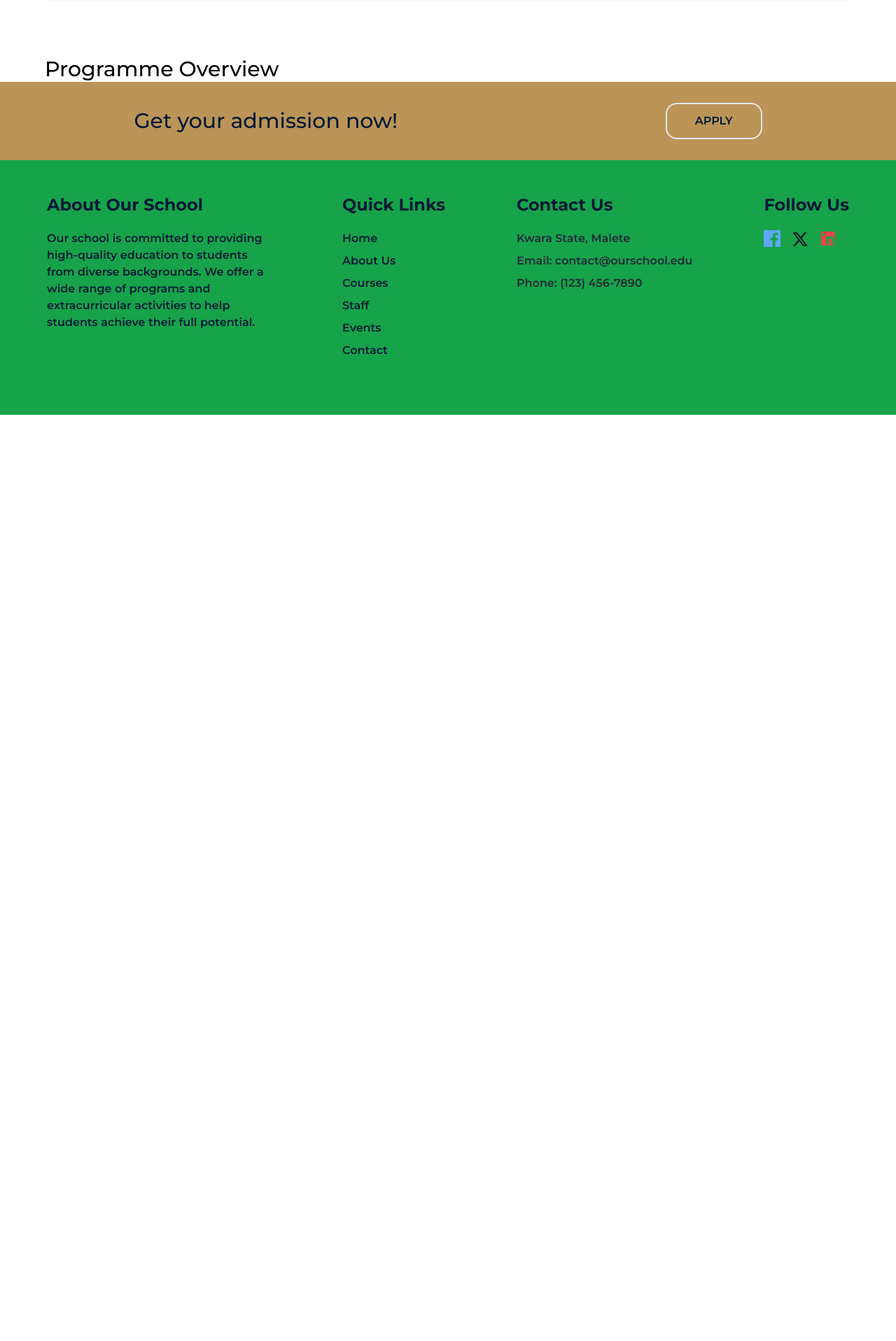
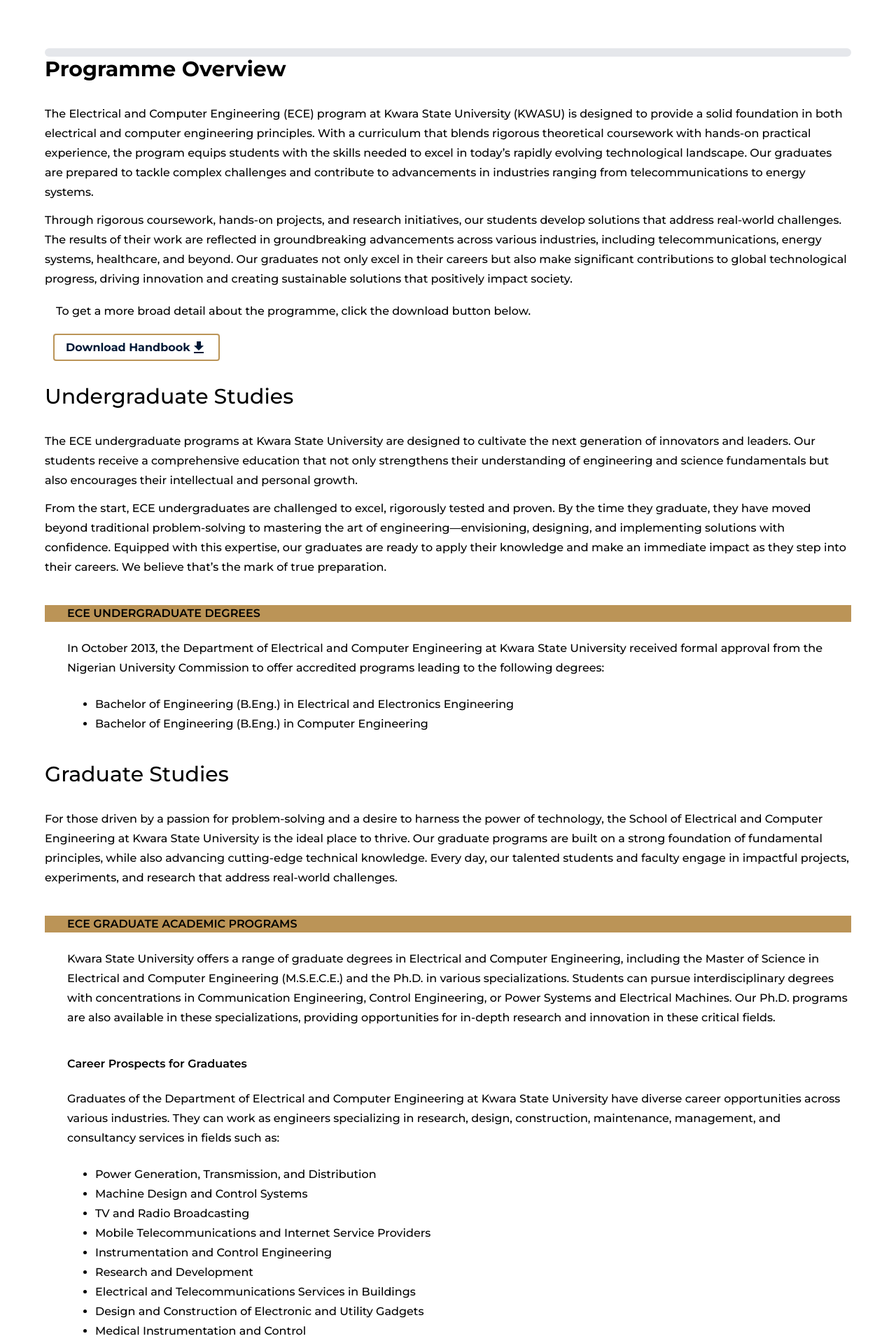
Before and after one commit to vikkyava/final-year-project, a React (Create React App) app: page /about in a window 1280 px wide. Shown: the part 880-2797 px from the top of the page at 70% size. Before the commit the page ends 1473 px from the top, so only its background shows below. Built offline with nearby package versions, Linux system fonts and the light colour scheme.

Commit message:
updated code

```diff
--- /dev/null
+++ b/src/components/DownloadButton.jsx
@@ -0,0 +1,19 @@
+import React from 'react';
+import FileDownloadIcon from '@mui/icons-material/FileDownload';
+
+const DownloadButton = ({ fileUrl, fileName }) => {
+  return (
+    <div className=" mx-3 mt-7">
+      <a
+        href={fileUrl}
+        download={fileName}
+        className="border-2 border-[#bb9457] text-dark-gray font-bold py-2 px-4 rounded hover:underline"
+      >
+        Download Handbook
+        <FileDownloadIcon />
+      </a>
+    </div>
+  );
+};
+
+export default DownloadButton;
--- a/src/pages/About.jsx
+++ b/src/pages/About.jsx
@@ -1,13 +1,11 @@
+import DownloadButton from "../components/DownloadButton";
+
 function AboutPage() {
   return (
     <div className="max-w-6xl mx-auto">
-        <h1 className="text-3xl text-dark-gray mb-10">Welcome from the Chair</h1>
+      <h1 className="text-3xl text-dark-gray mb-10">Welcome from the Chair</h1>
       <div className="flex gap-8">
-        <img
-        src="/assets/staff_img_1.jpg"
-        alt="HOD"
-        className="w-1/4"
-        />
+        <img src="/assets/staff_img_1.jpg" alt="HOD" className="w-1/4" />
         <p className="leading-8">
           Welcome to the Department of Electrical and Computer Engineering at
           Kwara State University (KWASU), Malete. We are dedicated to providing
@@ -26,11 +24,135 @@
           prospective student, an alumnus, or a visitor, we invite you to
           explore our programs and discover how our department can help you
           achieve your academic and professional goals. Thank you for your
-          interest, and we look forward to welcoming you to our community
+          interest, and we look forward to welcoming you to our community.
+          <br />
+          <b>
+            Abdulwaheed Musa, PhD
+            <br /> Head, Department of Electrical and Computer Engineering{" "}
+            <br />
+            Kwara State University, Malete
+          </b>
         </p>
       </div>
-      <div className="my-20 h-3 bg-gray-100 rounded-2xl"></div>
-      <h2 className="text-3xl">Programme Overview</h2>
+      <div className="mt-20 h-3 bg-gray-200 rounded-2xl"></div>
+      <h2 className="text-3xl font-bold">Programme Overview</h2>
+      <p className="mt-8 leading-7">
+        The Electrical and Computer Engineering (ECE) program at Kwara State
+        University (KWASU) is designed to provide a solid foundation in both
+        electrical and computer engineering principles. With a curriculum that
+        blends rigorous theoretical coursework with hands-on practical
+        experience, the program equips students with the skills needed to excel
+        in today’s rapidly evolving technological landscape. Our graduates are
+        prepared to tackle complex challenges and contribute to advancements in
+        industries ranging from telecommunications to energy systems.
+      </p>
+      <p className="mt-3 leading-7">
+        Through rigorous coursework, hands-on projects, and research
+        initiatives, our students develop solutions that address real-world
+        challenges. The results of their work are reflected in groundbreaking
+        advancements across various industries, including telecommunications,
+        energy systems, healthcare, and beyond. Our graduates not only excel in
+        their careers but also make significant contributions to global
+        technological progress, driving innovation and creating sustainable
+        solutions that positively impact society.
+      </p>
+      <p className="mt-5 pl-4">
+        To get a more broad detail about the programme, click the download
+        button below.
+      </p>
+      <DownloadButton
+        fileUrl="/assets/downloads/ECE_HANDBOOK_(2023).docx"
+        fileName="ECE_HANDBOOK_(2023).docx"
+      />
+      <h2 className="text-3xl mt-10">Undergraduate Studies</h2>
+      <p className="mt-8 leading-7">
+        The ECE undergraduate programs at Kwara State University are designed to
+        cultivate the next generation of innovators and leaders. Our students
+        receive a comprehensive education that not only strengthens their
+        understanding of engineering and science fundamentals but also
+        encourages their intellectual and personal growth.
+      </p>
+      <p className="mt-3 leading-7">
+        From the start, ECE undergraduates are challenged to excel, rigorously
+        tested and proven. By the time they graduate, they have moved beyond
+        traditional problem-solving to mastering the art of
+        engineering—envisioning, designing, and implementing solutions with
+        confidence. Equipped with this expertise, our graduates are ready to
+        apply their knowledge and make an immediate impact as they step into
+        their careers. We believe that’s the mark of true preparation.
+      </p>
+      <h2 className="font-semibold mt-10 pl-8 bg-[#bb9457]">
+        ECE UNDERGRADUATE DEGREES
+      </h2>
+      <div className="mt-6 pl-8">
+        <p className="mt-6 leading-7">
+          In October 2013, the Department of Electrical and Computer Engineering
+          at Kwara State University received formal approval from the Nigerian
+          University Commission to offer accredited programs leading to the
+          following degrees:
+        </p>
+        <ul className="list-disc ml-10 mt-6 leading-7">
+          <li>
+            Bachelor of Engineering (B.Eng.) in Electrical and Electronics
+            Engineering
+          </li>
+          <li>Bachelor of Engineering (B.Eng.) in Computer Engineering</li>
+        </ul>
+      </div>
+      <h2 className="text-3xl mt-10">Graduate Studies</h2>
+      <p className="mt-8 leading-7">
+        For those driven by a passion for problem-solving and a desire to
+        harness the power of technology, the School of Electrical and Computer
+        Engineering at Kwara State University is the ideal place to thrive. Our
+        graduate programs are built on a strong foundation of fundamental
+        principles, while also advancing cutting-edge technical knowledge. Every
+        day, our talented students and faculty engage in impactful projects,
+        experiments, and research that address real-world challenges.
+      </p>
+      <h2 className="font-semibold mt-10 pl-8 bg-[#bb9457]">
+        ECE GRADUATE ACADEMIC PROGRAMS
+      </h2>
+      <div className="mt-6 pl-8">
+        <p className="mt-6 leading-7">
+          Kwara State University offers a range of graduate degrees in
+          Electrical and Computer Engineering, including the Master of Science
+          in Electrical and Computer Engineering (M.S.E.C.E.) and the Ph.D. in
+          various specializations. Students can pursue interdisciplinary degrees
+          with concentrations in Communication Engineering, Control Engineering,
+          or Power Systems and Electrical Machines. Our Ph.D. programs are also
+          available in these specializations, providing opportunities for
+          in-depth research and innovation in these critical fields.
+        </p>
+      </div>
+      <h2 className="font-semibold mt-10 pl-8">
+        Career Prospects for Graduates
+      </h2>
+      <div className="mt-6 pl-8">
+        <p className="mt-6 leading-7">
+          Graduates of the Department of Electrical and Computer Engineering at
+          Kwara State University have diverse career opportunities across
+          various industries. They can work as engineers specializing in
+          research, design, construction, maintenance, management, and
+          consultancy services in fields such as:
+        </p>
+        <ul className="list-disc ml-10 mt-6 leading-7">
+          <li>Power Generation, Transmission, and Distribution</li>
+          <li>Machine Design and Control Systems</li>
+          <li>TV and Radio Broadcasting</li>
+          <li>Mobile Telecommunications and Internet Service Providers</li>
+          <li>Instrumentation and Control Engineering</li>
+          <li>Research and Development</li>
+          <li>Electrical and Telecommunications Services in Buildings</li>
+          <li>Design and Construction of Electronic and Utility Gadgets</li>
+          <li>Medical Instrumentation and Control</li>
+          <li>Image and Speech Processing</li>
+          <li>Oil and Gas Industry</li>
+          <li>Regulatory and Enforcement Agencies</li>
+          <li>Defense and Aviation</li>
+        </ul>
+      </div>
+      <div className="mt-20 h-3 bg-gray-200 rounded-2xl"></div>
+      <h2 className="text-3xl mt-10">About ECE</h2>
     </div>
   );
 }
```
Also changed, not shown: 1 other file (tests, documents, lock files or other folders).
